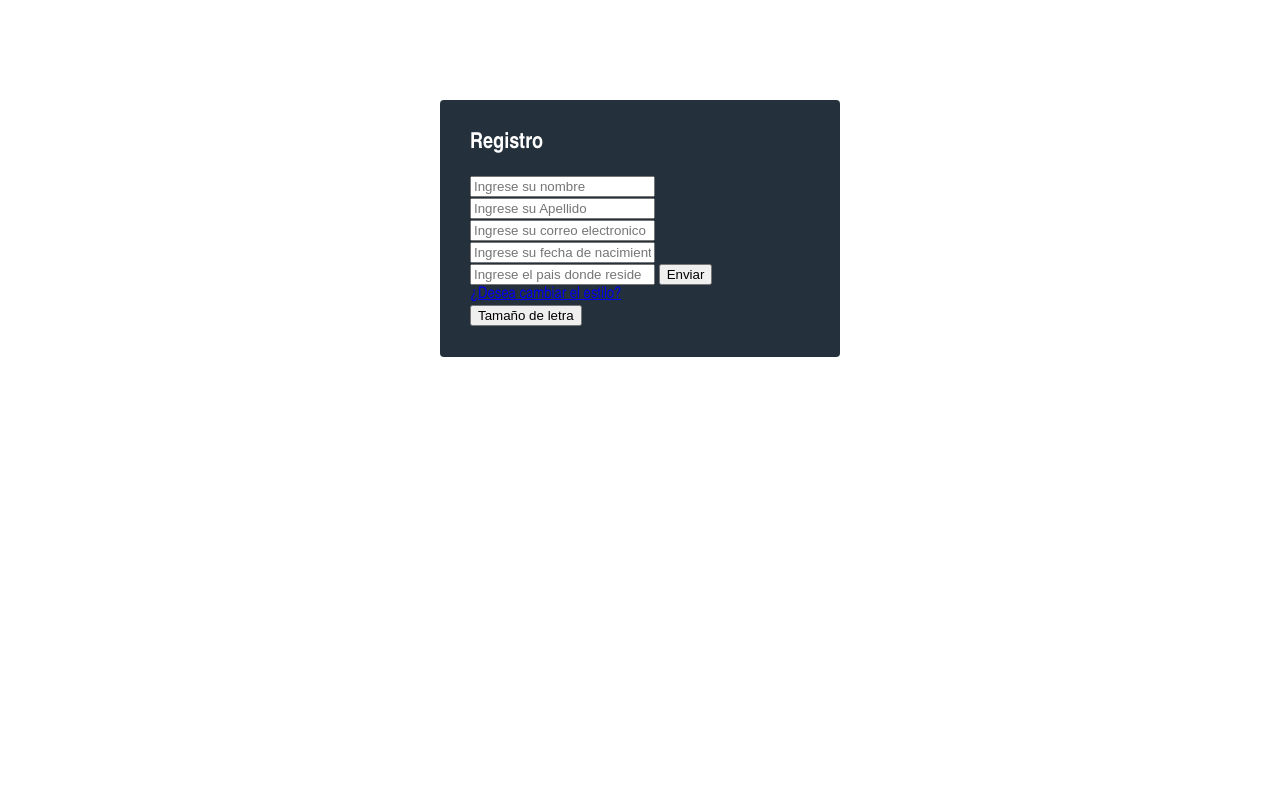
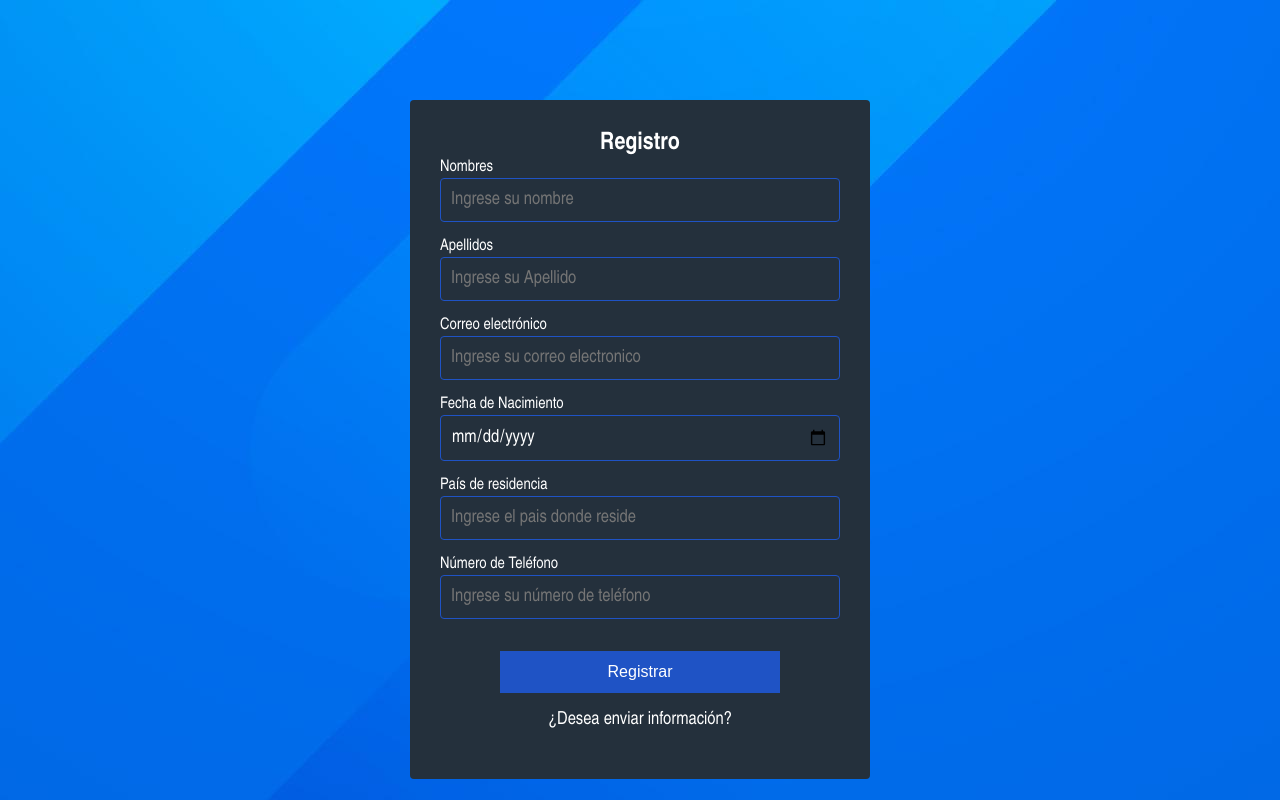
Before and after one commit to leeChirinos/CILSA, a plain HTML site: page index.html in a window 1280 px wide. Drawn offline with Linux system fonts and the light colour scheme.

Commit message:
Se mejoró estilos y se iniciaron validaciones

```diff
--- a/index.html
+++ b/index.html
@@ -3,45 +3,76 @@
   <head>
     <meta charset="UTF-8" />
     <meta name="viewport" content="width=device-width, initial-scale=1.0" />
-    <title>Formulario</title>
+    <title>formulario</title>
     <link rel="stylesheet" href="style.css" />
   </head>
   <body>
-    <section class="Formualario">
-        <h4>Registro</h4>
+    <form action= "" class="registro" id = "registro">
+      <section class="formulario">
+        <h1 align ="center"><strong>Registro</strong></h1>
+        <!-- Perfil Personal -->
+        <label for="nombre" class="registro__label">Nombres</label>
         <input
+          class="datos"
           type="text"
           name="Nombre"
           id="nombres"
           placeholder="Ingrese su nombre"
+          required
         />
-      <input class="Datos"
+        <label for="apellido" class="registro__label">Apellidos</label>
+        <input
+          class="datos"
           type="text"
-        name="Apellido"
+          name="apellido"
           id="apellidos"
           placeholder="Ingrese su Apellido"
+          required
         />
-      <input class="Datos"
+        <label for="email" class="registro__label">Correo electrónico</label>
+        <input
+          class="datos"
           type="email"
           name="email"
           id="mail"
           placeholder="Ingrese su correo electronico"
+          required
         />
-      <input class="Datos"
-        type="text"
-        name="Fecha de nacimiento"
+        <label for="fecha_de_nacimiento" class="registro__label">Fecha de Nacimiento</label>
+        <input
+          class="datos"
+          type="date"
+          name="fecha_de_nacimiento"
           id="fecha"
           placeholder="Ingrese su fecha de nacimiento"
+          required
         />
-      <input class="Datos"
+        <label for="pais_de_residencia" class="registro__label">País de residencia</label>
+        <input
+          class="datos"
           type="text"
-        name="Pais de residencia"
+          name="pais_de_residencia"
           id="fecha"
           placeholder="Ingrese el pais donde reside"
+          required
         />
-      <input class="Boton1" type="submit" value="Enviar" />
-      <p><a href="#">¿Desea cambiar el estilo?</a></p>
-      <input class="Boton2" type="submit" value="Tamaño de letra" />
+        <label for="numero_de_teléfono" class="registro__label">Número de Teléfono</label>
+        <input
+          class="datos"
+          type="number"
+          name="numero_de_teléfono"
+          id="teléfono"
+          placeholder="Ingrese su número de teléfono"
+          required
+        />
+        <div style="text-align: center;">
+          <input class="boton1" type="submit" value="Registrar" />
+          <p><a href="#">¿Desea enviar información?</a></p>
+          </div>
       </section>
+    </form>
+    <script>
+      src = 'script.js'
+    </script>
   </body>
 </html>
--- a/style.css
+++ b/style.css
@@ -1,9 +1,13 @@
 *{
     margin: 0;
-    padding: 20;
+    padding:0;
     box-sizing: border-box;
 }
-.Formualario {
+body {
+    background-image: url('imagen/fondo.jpg');
+}
+
+.formulario {
     width: 400px;
     background: #24303c;
     padding: 30px;
@@ -12,8 +16,56 @@
     border-radius: 4px;
     font-family: 'Arial Narrow';
     color: white;
-}
-.Formualario h4 {
+    box-sizing: content-box;
+    display: block;
+    }
+ .formulario h4 {
     font-size: 22px;
     margin-bottom: 20px;
 }
+ .datos {
+width: 100%;
+background: #24303c;
+padding: 10px;
+border-radius: 4px;
+margin-bottom: 16px;
+border: 1px solid #1f53c5;
+font-family:'Arial Narrow';
+font-size: 18px;
+color: white;
+}
+
+.formulario p {
+    height: 40px;
+    text-align: center;
+    font-size: 18px;
+    font-family:'Arial Narrow';
+}
+ .formulario p {
+    color: white;
+    text-decoration: none;
+}
+
+ .formulario a {
+    color: white;
+    text-decoration: none;
+}
+.formulario .boton1 {
+    width: 70%;
+    background-color: #1f53c5;
+    border: none;
+    padding: 12px;
+    color: white;
+    margin: 16px 0;
+    font-size: 16px;
+    }
+
+    .formulario .boton2 {
+        width: 70%;
+        background-color: #1f53c5;
+        border: none;
+        padding: 12px;
+        color: white;
+        margin: 16px 0;
+        font-size: 16px;
+        }
```
Also changed, not shown: script.js (added, +22 -0 lines), imagen/fondo.jpg (added). Lines whose indentation alone changed are shown as unchanged.
